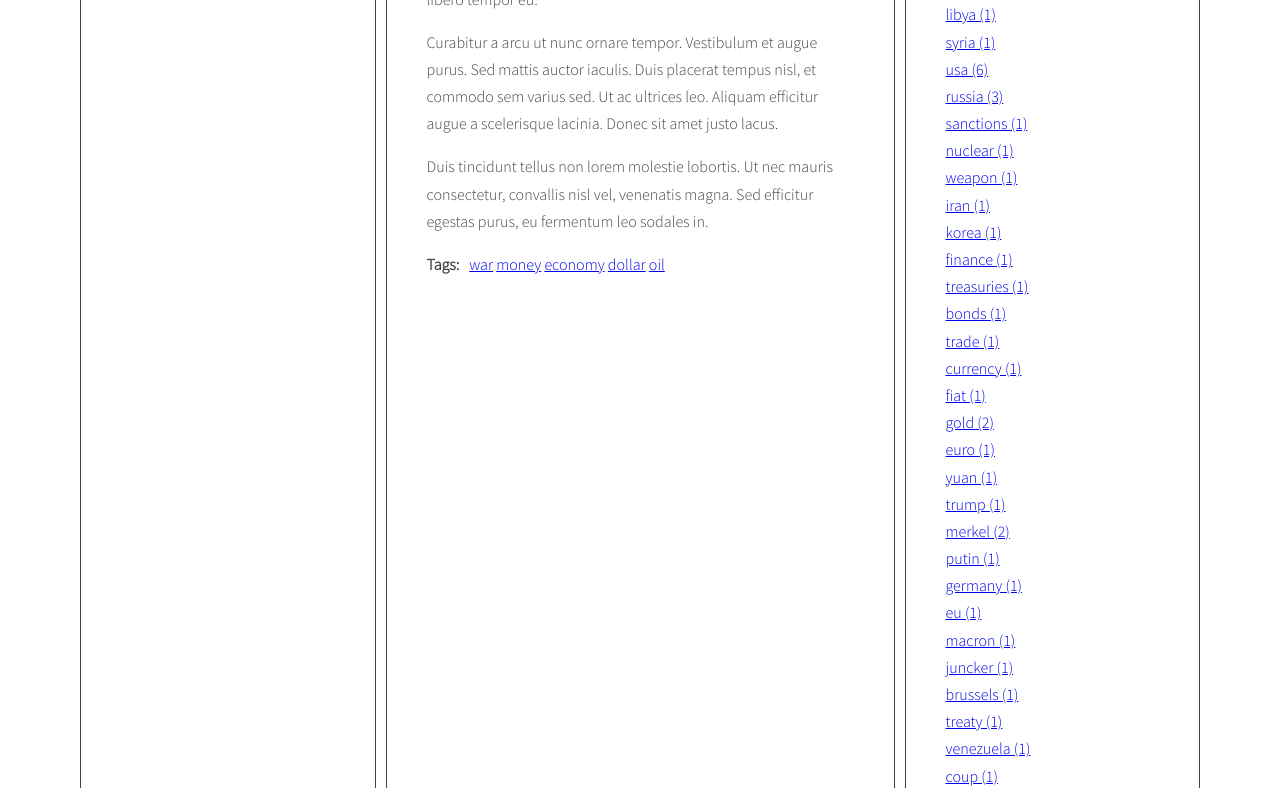
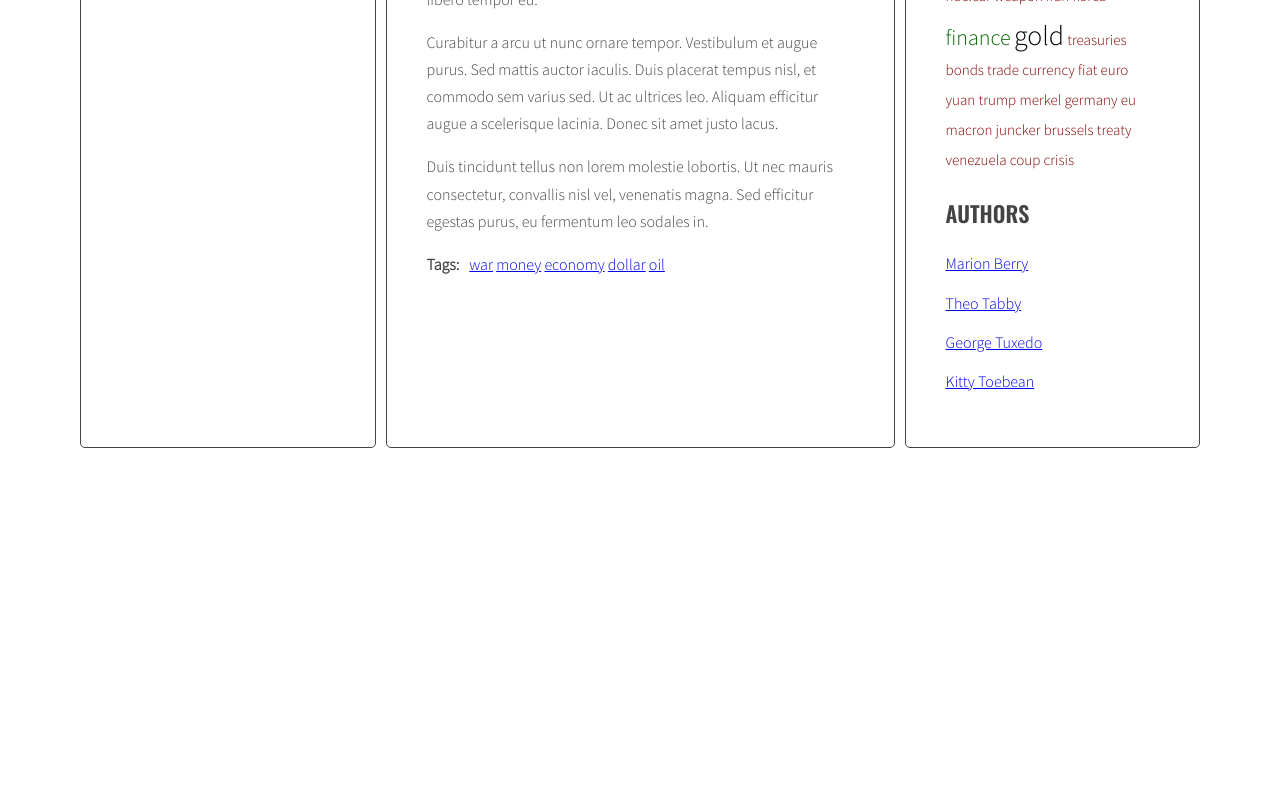
Before and after one commit to PanWojti/javascript-blog, a website: page index.html in a window 1280 px wide. Shown: the part 520-1308 px from the top of the page. After the commit the page ends 976 px from the top, so only its background shows below. Drawn offline with nearby package versions, Linux system fonts and the light colour scheme.

Commit message:
Add authors links in right column

```diff
--- a/index.html
+++ b/index.html
@@ -49,7 +49,7 @@
             </ul>
           </div>
         </article>
-        <article class="post" id="article-3" data-tags="libya syria war usa russia sanctions" data-author="George Tuxedo">
+        <article class="post" id="article-3" data-tags="libya syria war usa putin russia sanctions" data-author="George Tuxedo">
           <h3 class="post-title">Article 3</h3>
           <p class="post-author"></p>
           <div class="post-content">
@@ -96,7 +96,7 @@
             </ul>
           </div>
         </article>
-        <article class="post" id="article-6" data-tags="dollar oil treasuries usa bonds trade economy" data-author="George Tuxedo">
+        <article class="post" id="article-6" data-tags="dollar oil gold treasuries usa bonds trade finance" data-author="George Tuxedo">
           <h3 class="post-title">Article 6</h3>
           <p class="post-author"></p>
           <div class="post-content">
@@ -112,7 +112,7 @@
             </ul>
           </div>
         </article>
-        <article class="post" id="article-7" data-tags="dollar currency fiat gold euro yuan usa" data-author="Kitty Toebean">
+        <article class="post" id="article-7" data-tags="dollar currency fiat gold euro yuan usa finance" data-author="Kitty Toebean">
           <h3 class="post-title">Article 7</h3>
           <p class="post-author"></p>
           <div class="post-content">
@@ -128,7 +128,7 @@
             </ul>
           </div>
         </article>
-        <article class="post" id="article-8" data-tags="trump merkel putin usa russia germany politics" data-author="Theo Tabby">
+        <article class="post" id="article-8" data-tags="trump merkel gold putin usa russia germany politics" data-author="Theo Tabby">
           <h3 class="post-title">Article 8</h3>
           <p class="post-author"></p>
           <div class="post-content">
@@ -144,7 +144,7 @@
             </ul>
           </div>
         </article>
-        <article class="post" id="article-9" data-tags="eu merkel macron juncker brussels treaty" data-author="Marion Berry">
+        <article class="post" id="article-9" data-tags="eu merkel usa gold money macron juncker brussels treaty" data-author="Marion Berry">
           <h3 class="post-title">Article 9</h3>
           <p class="post-author"></p>
           <div class="post-content">
@@ -160,7 +160,7 @@
             </ul>
           </div>
         </article>
-        <article class="post" id="article-10" data-tags="venezuela usa oil coup dollar crisis gold russia" data-author="George Tuxedo">
+        <article class="post" id="article-10" data-tags="venezuela usa oil money euro coup usa dollar crisis gold russia" data-author="George Tuxedo">
           <h3 class="post-title">Article 10</h3>
           <p class="post-author"></p>
           <div class="post-content">
@@ -179,7 +179,7 @@
       </section>
       <aside class="sidebar">
         <h2 class="section-title">Tags</h2>
-        <ul class="list tags">
+        <ul class="list tags list-horizontal">
 
         </ul>
         <h2 class="section-title">Authors</h2>
--- a/js/script.js
+++ b/js/script.js
@@ -32,16 +32,15 @@ const titleClickHandler = function(event){
   targetArticle.classList.add('active');
 };
 
-
-
-
-
 const optArticleSelector = '.post',
   optTitleSelector = '.post-title',
   optTitleListSelector = '.titles',
   optArticleTagsSelector = '.post-tags .list',
   optArticleAuthorSelector = '.post-author',
-  optTagsListSelector = '.tags.list';
+  optTagsListSelector = '.tags.list',
+  optCloudClassCount = 5,
+  optCloudClassPrefix = 'tag-size-',
+  optAuthorsListSelector = '.authors.list';
 
 function generateTitleLinks(customSelector = '') {
   const clickedElement = this;
@@ -91,8 +90,40 @@ for(let author of authors){
   author.addEventListener('click', generateTitleLinks);
 }
 
+function calculateTagsParams(tags){
+  /* Create object that will contain min and max value of tags occurence */
+  let params = {
+    min: 999999,
+    max: 0
+  }
+  /* Start loop: for all tags in allTags: */
+  for(let tag in tags){
+    params.max = Math.max(tags[tag], params.max);
+    params.min = Math.min(tags[tag], params.min);
+  }
+  return params;
+}
+
+function calculateTagClass(count, params){
+
+  /*  */
+  const normalizedCount = count - params.min;
+  /*  */
+  const normalizedMax = params.max - params.min;
+  /*  */
+  const percentage = normalizedCount / normalizedMax;
+  /*  */
+  const classNumber = Math.floor( percentage * (optCloudClassCount - 1) + 1 );
+  /*  */
+  const classNumberHTML = optCloudClassPrefix + classNumber;
+  /*  */
+  return classNumberHTML;
+}
+
 function generateTags(){
+
   /* [NEW] create a new variable allTags with an empty object */
+
   let allTags = {};
   /* find all articles */
   const articles = document.querySelectorAll(optArticleSelector);
@@ -109,7 +140,7 @@ function generateTags(){
     /* START LOOP: for each tag */
     for (let tag of dataTagsArray) {
       /* generate HTML of the link */
-      linkHTML = '<li><a href="#tag-' + tag + '">'+tag+'</a></li><span> </span>';
+      const linkHTML = '<li><a href="#tag-' + tag + '">'+tag+'</a></li><span> </span>';
       /* add generated code to html variable */
       html = html + linkHTML;
       /* [NEW] check if this link is NOT already in allTags */
@@ -129,12 +160,12 @@ function generateTags(){
   const tagList = document.querySelector('.tags');
 
   /* [NEW] create variable for all links HTML code */
+  const tagsParams = calculateTagsParams(allTags);
   let allTagsHTML = '';
-
   /* [NEW] START LOOP: for each tag in allTags: */
   for(let tag in allTags){
     /* [NEW] generate code of a link and add it to allTagsHTML: */
-    allTagsHTML += '<li><a href="#">' + tag + ' (' + allTags[tag] + ') </li><a>';
+    allTagsHTML += '<li><a href="#" class="' + calculateTagClass(allTags[tag], tagsParams) + '">' + tag + ' <a></li><span> </span>';
   }
   /* [NEW] End LOOP: for each tag in allTags: */
 
@@ -145,6 +176,8 @@ function generateTags(){
 generateTags();
 
 function generateAuthors(){
+  /* create a new variable allAuthors with an empty object */
+  let allAuthors = {};
   /* find all articles */
   const articles = document.querySelectorAll(optArticleSelector);
   /* START LOOP: for every article: */
@@ -153,20 +186,38 @@ function generateAuthors(){
     const authorsList = article.querySelector(optArticleAuthorSelector);
     /* make html variable with empty string */
     let html = '';
+    let htmlRight = '';
     /* get tags from data-tags attribute */
     const dataAuthors = article.getAttribute('data-author');
-    /* START LOOP: for each tag */
-    /*for (let tag of dataTagsArray) {
-      /* generate HTML of the link */
-    html = html + '<span>by </span>' + '<a href="#author-' + dataAuthors + '">' + dataAuthors + '</a>';
-      /* add generated code to html variable */
+    /* generate HTML of the link */
+    const linkHTML = '<span>by </span>' + '<a href="#author-' + dataAuthors + '">' + dataAuthors + '</a>';
+    const linkHTMLRight = '<a href="#author-' + dataAuthors + '">' + dataAuthors + '</a><br>';
+    /* add generated code to html variable */
+    html = html + linkHTML;
+    htmlRight = htmlRight + linkHTMLRight;
+    /* insert HTML of all the links into the authors wrapper */
+    authorsList.innerHTML = html;
+    /*  */
+    if(!allAuthors.hasOwnProperty(dataAuthors)) {
+        /* [NEW] add generated code to allAuthors object */
+        allAuthors[dataAuthors] = 1;
+      } else {
+        allAuthors[dataAuthors]++;
+      }
+    /*  */
 
-    /* END LOOP: for each tag */
-    /*}
-    /* insert HTML of all the links into the tags wrapper */
-    authorsList.innerHTML = html;
+    /*  */
+
   /* END LOOP: for every article: */
   }
+  console.log('allAuthors: ' + allAuthors);
+  const authorsLinksList = document.querySelector(optAuthorsListSelector);
+  let allAuthorsHTML = '';
+  for(let author in allAuthors){
+    /* [NEW] generate code of a link and add it to allTagsHTML: */
+    allAuthorsHTML += '<li><a href="#">' + author + '<a></li>';
+  }
+  authorsLinksList.innerHTML = allAuthorsHTML;
 }
 
 generateAuthors();
--- a/sass/style.scss
+++ b/sass/style.scss
@@ -118,3 +118,42 @@ body {
     margin: 0 10px 0 0;
   }
 }
+
+a.tag-size-1 {
+  font-size: 15px;
+  text-decoration: none;
+  color: #800000;
+  height: 30px;
+}
+
+a.tag-size-2 {
+  font-size: 22px;
+  text-decoration: none;
+  color: #006400;
+  height: 30px;
+}
+
+a.tag-size-3 {
+  font-size: 28px;
+  text-decoration: none;
+  color: #000800;
+  height: 30px;
+}
+
+a.tag-size-4 {
+  font-size: 34px;
+  text-decoration: none;
+  color: #800080;
+  height: 30px;
+}
+
+a.tag-size-5 {
+  font-size: 40px;
+  text-decoration: none;
+  color: #FF4500;
+  height: 30px;
+}
+
+.tags li {
+  height: 30px;
+}
```
Also changed, not shown: css/style.css.
